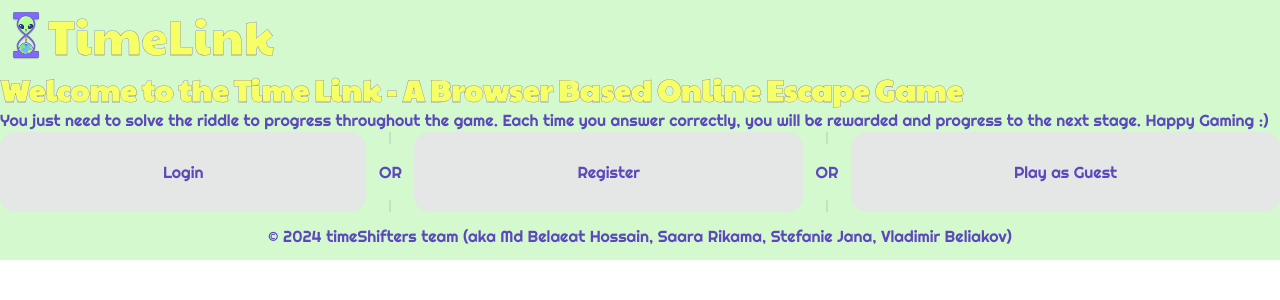
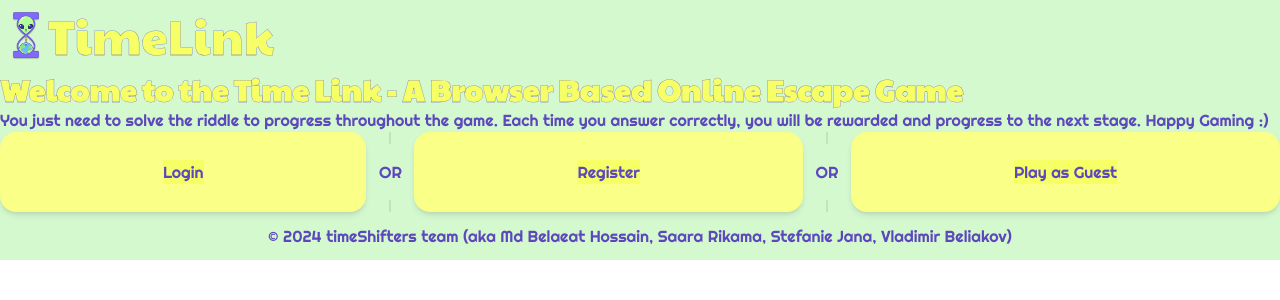
Before and after one commit to Ermegilius/timeLink, a React (Vite) app: page / in a window 1280 px wide. Shown: the top 300 px of the page. Built offline with nearby package versions, Linux system fonts and the light colour scheme.

Commit message:
fix: css

```diff
--- a/src/components/Header/Header.jsx
+++ /dev/null
@@ -1,5 +0,0 @@
-const Header = () => {
-  return <div></div>;
-};
-
-export default Header;
--- a/src/components/NavBar/NavBar.jsx
+++ b/src/components/NavBar/NavBar.jsx
@@ -5,7 +5,7 @@ const NavBar = () => {
     <nav className="bg-[#D4F9CF]">
       <div className="flex items-center gap-2 p-3">
         <img className="max-w-7" src={logo} alt="TimeLink Logo" />
-        <h1 className="text-5xl">TimeLink</h1>
+        <h1 className="text-5xl stroke-2 stroke-[#5c48bc]">TimeLink</h1>
       </div>
     </nav>
   );
--- a/src/index.css
+++ b/src/index.css
@@ -4,7 +4,7 @@
 
 :root {
   background-color: #ffffff;
-  color: #f7ff66;
+  color: #f9ff87;
   /* #D4F9CF lime green */
   /* #BBBBFF purple-bg */
   /* #5C48BC purple-text */
--- a/src/pages/ErrorPage/ErrorPage.jsx
+++ b/src/pages/ErrorPage/ErrorPage.jsx
@@ -1,5 +1,5 @@
 import { Link, useRouteError } from "react-router-dom";
-import ErrorImage from "../../assets/ErrorPage.jpg";
+import ErrorImage from "../../assets/ErrorPage.png";
 
 const ErrorPage = () => {
   const { error } = useRouteError();
--- a/src/pages/Home/Home.jsx
+++ b/src/pages/Home/Home.jsx
@@ -14,22 +14,28 @@ const Home = () => {
 
       <div className="flex w-full">
         {/* Login */}
-        <div className="card bg-base-300 rounded-box grid h-20 flex-grow place-items-center">
-          <Link to="/login">Login</Link>
+        <div className="card bg-[#f9ff87] rounded-box grid h-20 flex-grow place-items-center shadow-md">
+          <Link to="/login">
+            <button>Login</button>
+          </Link>
         </div>
 
         <div className="divider divider-horizontal">OR</div>
 
         {/* Register */}
-        <div className="card bg-base-300 rounded-box grid h-20 flex-grow place-items-center">
-          <Link to="/register">Register</Link>
+        <div className="card bg-[#f9ff87] rounded-box grid h-20 flex-grow place-items-center shadow-md">
+          <Link to="/register">
+            <button>Register</button>
+          </Link>
         </div>
 
         <div className="divider divider-horizontal">OR</div>
 
         {/* Guest */}
-        <div className="card bg-base-300 rounded-box grid h-20 flex-grow place-items-center">
-          <Link to="/gameplay">Play as Guest</Link>
+        <div className="card bg-[#f9ff87] rounded-box grid h-20 flex-grow place-items-center shadow-md">
+          <Link to="/gameplay">
+            <button>Play as Guest</button>
+          </Link>
         </div>
       </div>
     </div>
--- a/src/pages/Register/Register.jsx
+++ b/src/pages/Register/Register.jsx
@@ -3,12 +3,12 @@ const Register = () => {
     <div className="hero min-h-screen">
       <div className="hero-content flex-col lg:flex-row-reverse">
         <div className="card bg-base-100 w-full max-w-sm shrink-0 shadow-2xl">
-          <form className="card-body">
+          <form className="card-body rounded-lg bg-[#BBBBFF] border-[#5C48BC] border-2">
             <h1 className="font-bold text-3xl">Register</h1>
             {/* Username */}
             <div className="form-control">
               <label className="label">
-                <span className="label-text">Username</span>
+                <span className="label-text text-[#5C48BC]">Username</span>
               </label>
               <input
                 type="name"
@@ -20,7 +20,7 @@ const Register = () => {
             {/* Email */}
             <div className="form-control">
               <label className="label">
-                <span className="label-text">Email</span>
+                <span className="label-text text-[#5C48BC]">Email</span>
               </label>
               <input
                 type="email"
@@ -32,7 +32,7 @@ const Register = () => {
             {/* Password */}
             <div className="form-control">
               <label className="label">
-                <span className="label-text">Password</span>
+                <span className="label-text text-[#5C48BC]">Password</span>
               </label>
               <input
                 type="password"
@@ -42,7 +42,9 @@ const Register = () => {
               />
             </div>
             <div className="form-control mt-6">
-              <button className="p-2 rounded-lg">Register</button>
+              <button className="p-2 rounded-lg text-[#5C48BC]">
+                Register
+              </button>
             </div>
           </form>
         </div>
```
Also changed, not shown: src/assets/ErrorPage.jpg (deleted), src/assets/ErrorPage.png (added).
